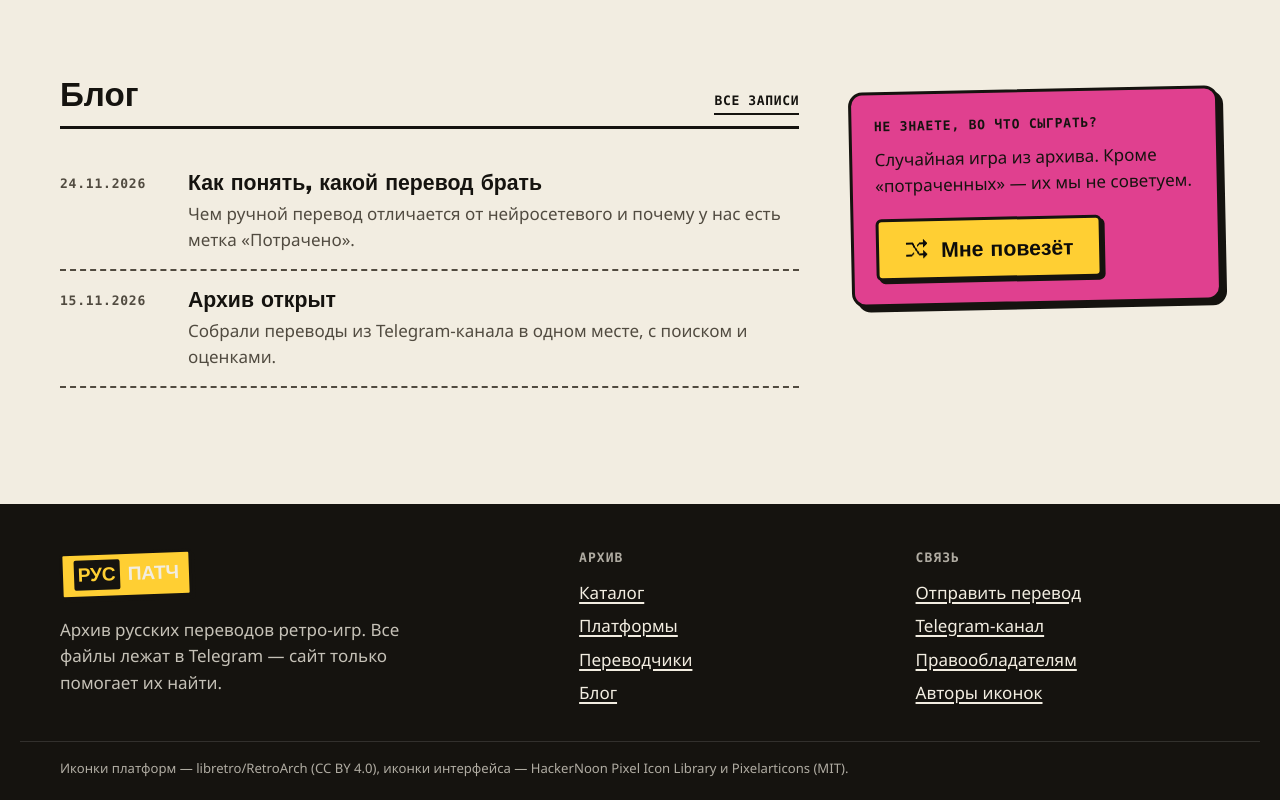
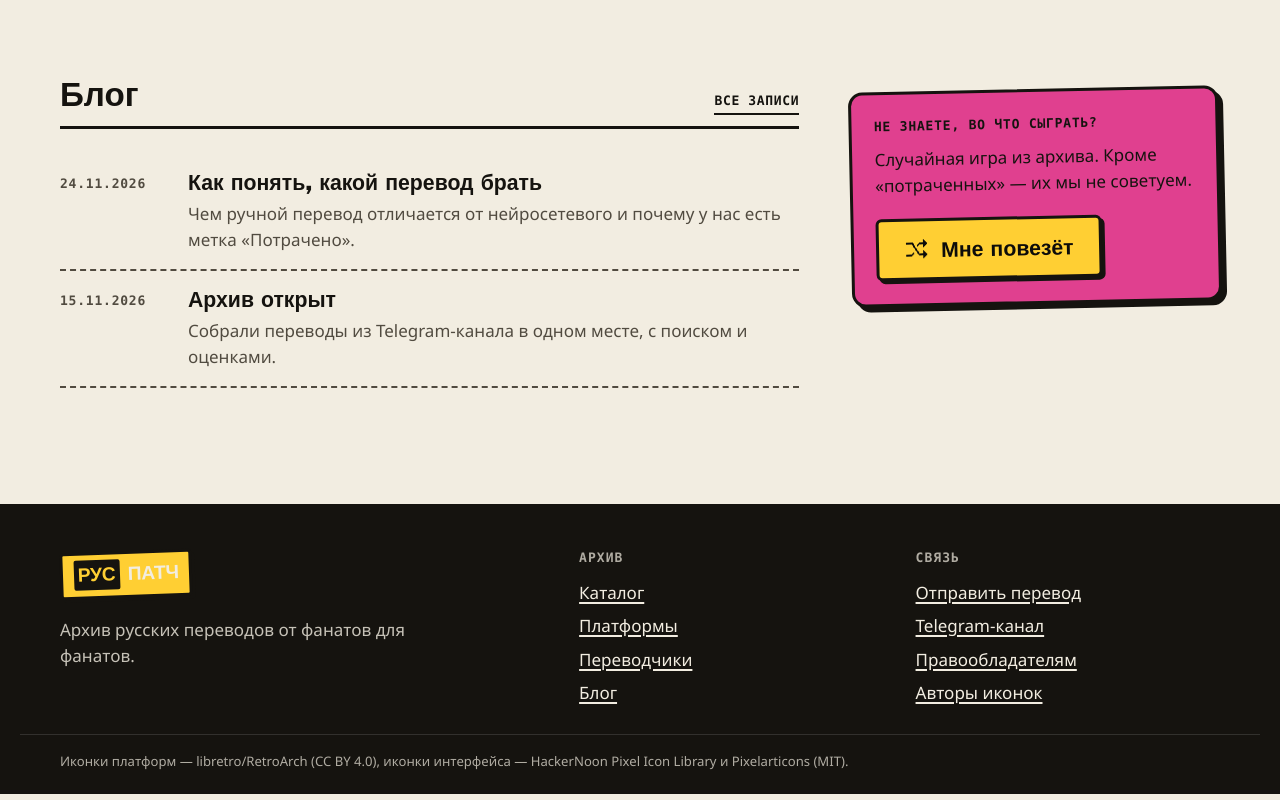
Before and after one commit to Xe-ga/x7q-zk9_mw2r.vp4t-lh8n3b, an Astro site: page / in a window 1280 px wide. Shown: the part 2291-3091 px from the top of the page. Built offline with nearby package versions, Linux system fonts and the light colour scheme; Astro itself is replaced by a stand-in of ours; a web font is replaced by a local one.

Commit message:
Подвал: «Архив русских переводов от фанатов для фанатов»
Co-Authored-By: Claude Opus 5.5 <noreply@anthropic.com>

```diff
--- a/src/layouts/Base.astro
+++ b/src/layouts/Base.astro
@@ -84,7 +84,7 @@ const canonical = new URL(Astro.url.pathname, Astro.site);
       <div class="wrap site-foot__grid">
         <div class="site-foot__brand">
           <a class="logo" href={u('/')}><span class="logo__ru">РУС</span>ПАТЧ</a>
-          <p style="margin-top:1.2rem">{SITE.tagline}. Все файлы лежат в Telegram — сайт только помогает их найти.</p>
+          <p style="margin-top:1.2rem">Архив русских переводов от фанатов для фанатов.</p>
         </div>
         <div>
           <h2>Архив</h2>
```
